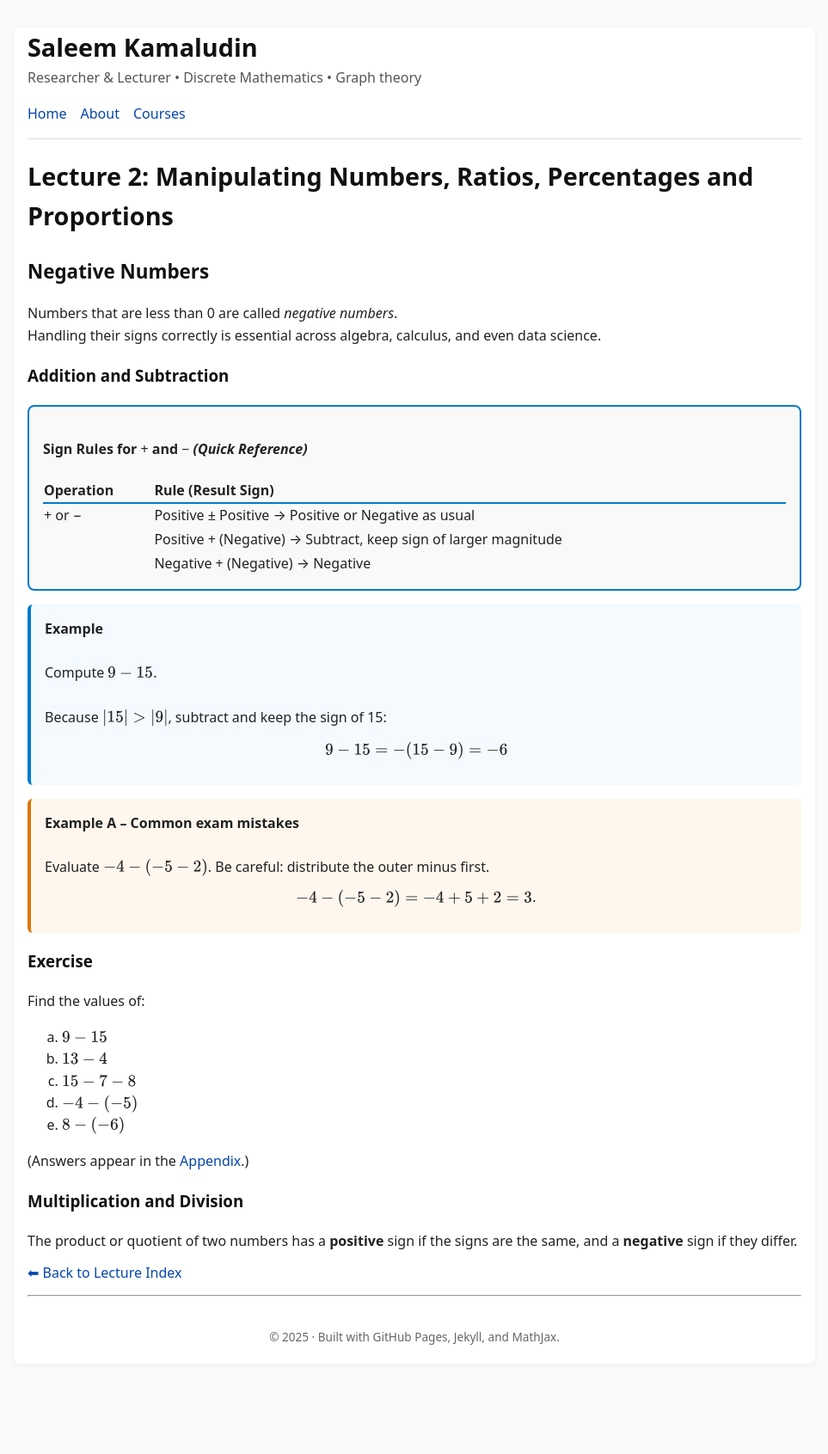
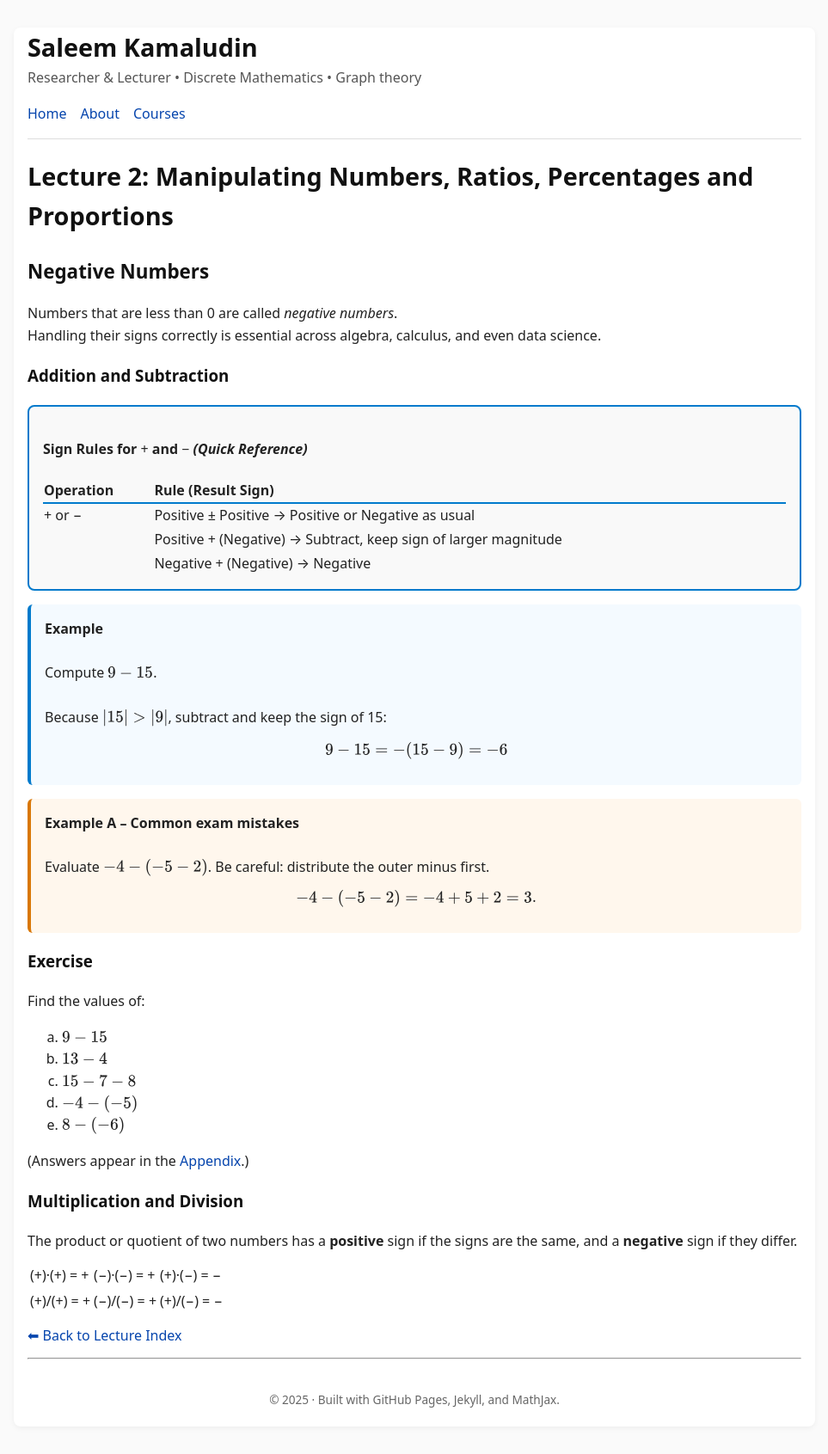
Before and after one commit to SaleemKamaludin/SaleemKamaludin.github.io, a Jekyll site: the page built from courses/math-1115/lecture-notes/lecture2.md, in a window 1280 px wide. Shown: the whole page at 86% size, without its empty margins (158-1121 px from the left). Built offline with Jekyll 4.4.1, drawn with Linux system fonts in a browser that asks for light colours; before the commit the page ends 1618 px from its top, so only the background shows below that.

Commit message:
Update lecture2.md

```diff
--- a/courses/math-1115/lecture-notes/lecture2.md
+++ b/courses/math-1115/lecture-notes/lecture2.md
@@ -93,6 +93,10 @@ The product or quotient of two numbers has a <strong>positive</strong> sign if t
 
 
 
+<table>
+  <tr><td>(+)&middot;(+) = +</td><td>(−)&middot;(−) = +</td><td>(+)&middot;(−) = −</td></tr>
+  <tr><td>(+)/(+) = +</td><td>(−)/(−) = +</td><td>(+)/(−) = −</td></tr>
+</table>
 
 
 
```
